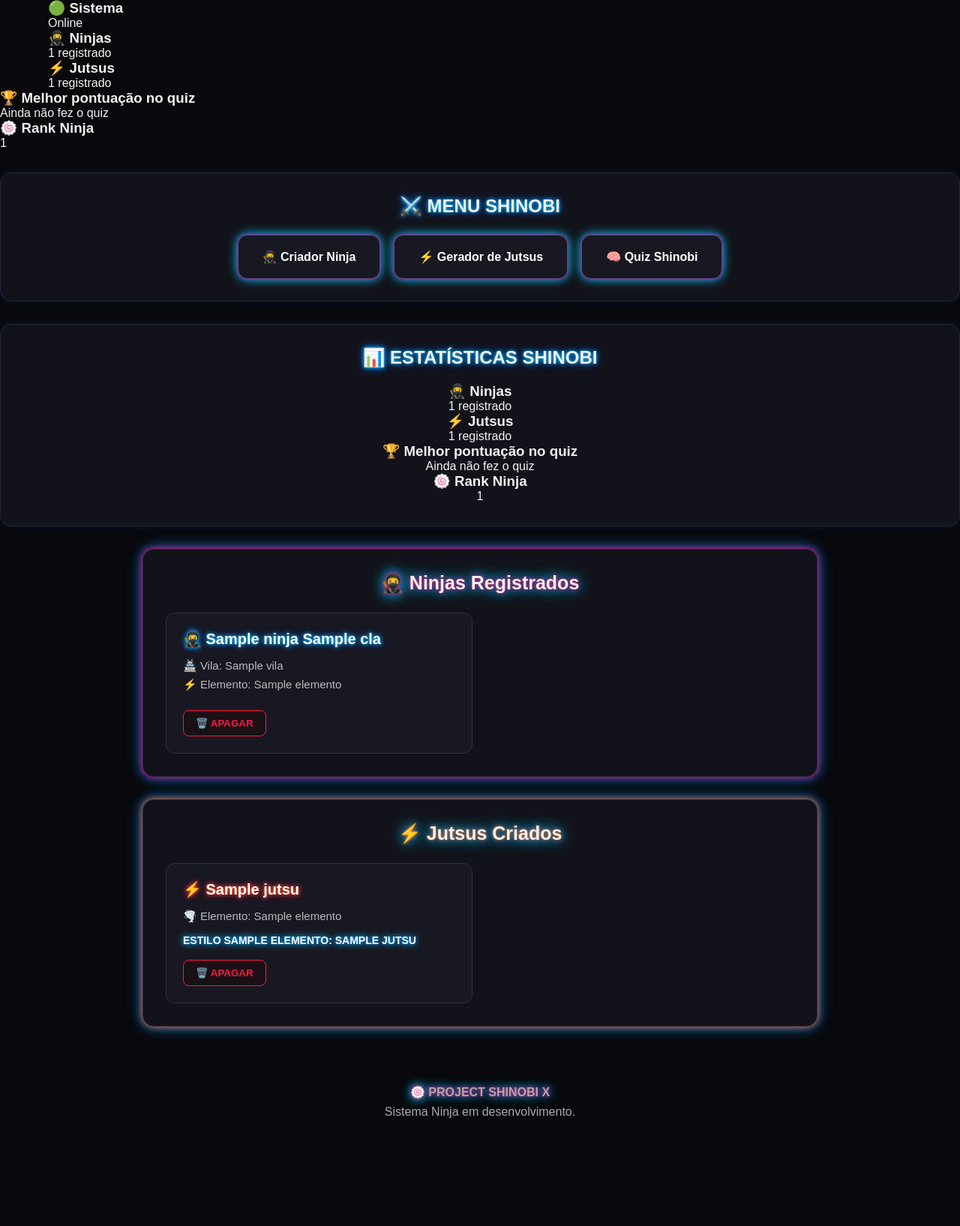
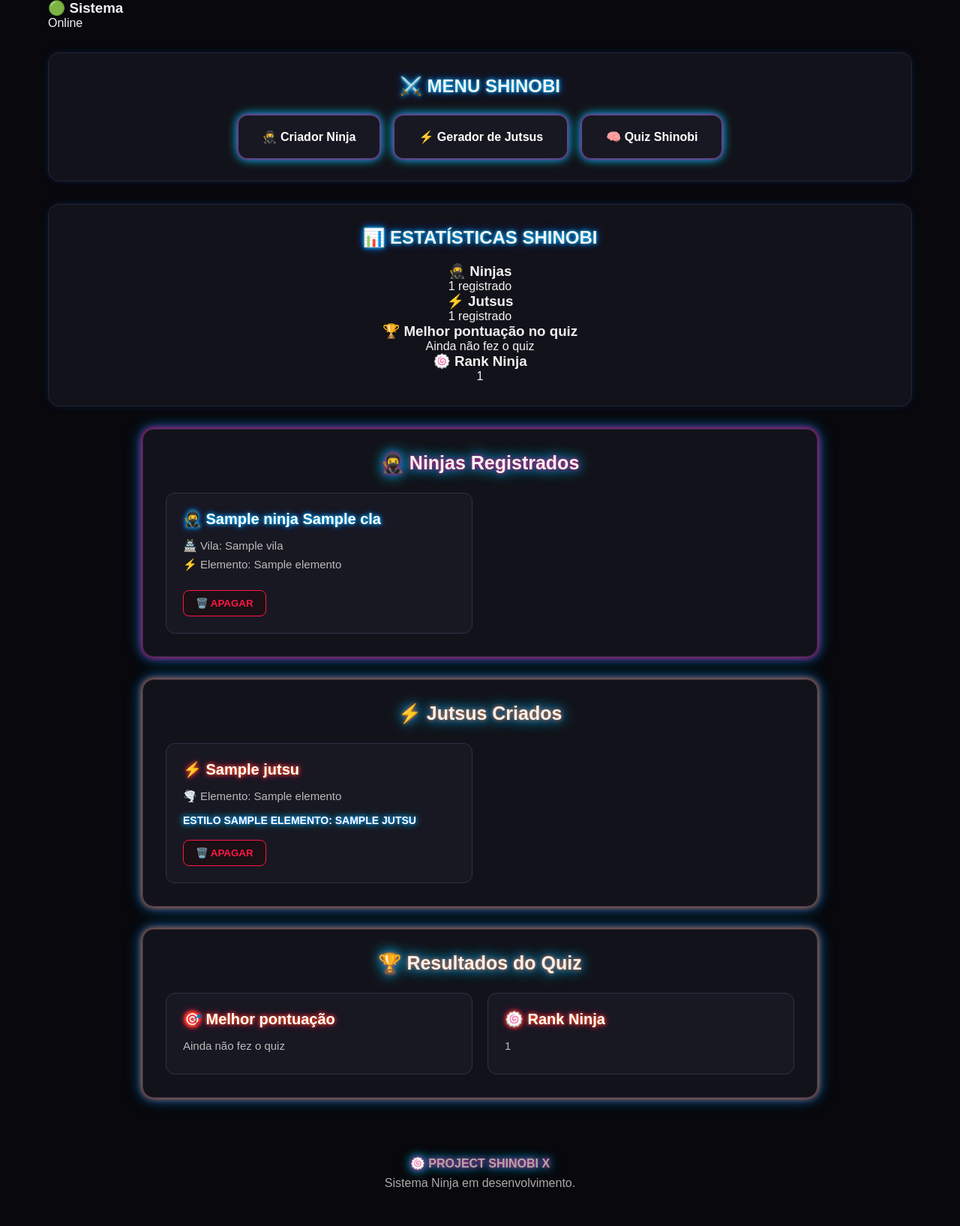
Before and after one commit to Guizin2613/Projeto-Shinobi-X, a Flask app: template templates/index.html in a window 1280 px wide. Shown: the part 198-1833 px from the top of the page at 75% size. Before the commit the page ends 1689 px from the top, so only its background shows below. Run offline with Flask 3, Linux system fonts and the light colour scheme; the template is opened without the code that fills it: most values are stand-ins (such as "Sample title", 1, 10 or a date in 2020); some libraries are stand-ins or nearby versions.

Commit message:
Corrige informações da página inicial

```diff
--- a/templates/index.html
+++ b/templates/index.html
@@ -135,83 +135,6 @@
             </div>
 
         </div>
-
-
-
-            <div class="status-card">
-
-                <h3>
-                    🥷 Ninjas
-                </h3>
-
-                <p>
-
-                    {{ ninjas|length }}
-
-                    {% if ninjas|length == 1 %}
-                        registrado
-                    {% else %}
-                        registrados
-                    {% endif %}
-
-                </p>
-
-            </div>
-
-
-            <div class="status-card">
-
-                <h3>
-                    ⚡ Jutsus
-                </h3>
-
-                <p>
-
-                    {{ jutsus|length }}
-
-                    {% if jutsus|length == 1 %}
-                        registrado
-                    {% else %}
-                        registrados
-                    {% endif %}
-
-                </p>
-
-            </div>
-
-
-        </div>
-
-
-
-            <div class="status-card">
-
-                <h3>
-                    🏆 Melhor pontuação no quiz
-                </h3>
-
-                <p>
-                    {% if melhor_pontuacao >= 0 %}
-                        {{ melhor_pontuacao }}/5
-                    {% else %}
-                        Ainda não fez o quiz
-                    {% endif %}
-                </p>
-
-            </div>
-
-
-            <div class="status-card">
-
-                <h3>
-                    🍥 Rank Ninja
-                </h3>
-
-                <p>
-                    {{ melhor_rank }}
-                </p>
-
-            </div>
 
 
 
@@ -531,6 +454,43 @@
         </section>
 
 
+        <!-- ================================= -->
+        <!-- RESULTADOS DO QUIZ -->
+        <!-- ================================= -->
+
+        <section class="registered-jutsus">
+
+            <h2>🏆 Resultados do Quiz</h2>
+
+            <div class="jutsu-list">
+
+                <div class="registered-jutsu-card">
+
+                    <h3>🎯 Melhor pontuação</h3>
+
+                    <p>
+                        {% if melhor_pontuacao >= 0 %}
+                            {{ melhor_pontuacao }}/5
+                        {% else %}
+                            Ainda não fez o quiz
+                        {% endif %}
+                    </p>
+
+                </div>
+
+                <div class="registered-jutsu-card">
+
+                    <h3>🍥 Rank Ninja</h3>
+
+                    <p>{{ melhor_rank }}</p>
+
+                </div>
+
+            </div>
+
+        </section>
+
+
     </main>
 
 
```
